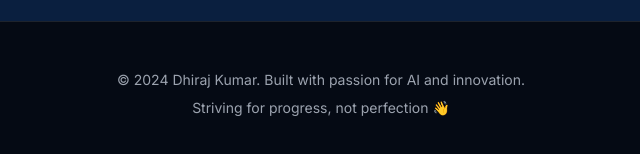
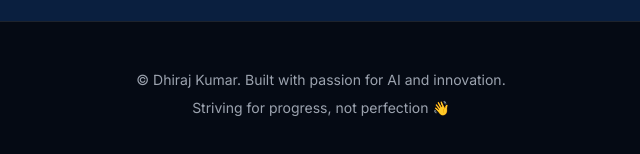
Before and after one commit to Dhirajgupta440/Dhiraj_Portfolio58, a plain HTML site: page index.html in a window 1280 px wide. Shown: the part 7553-7707 px from the top of the page, 319-959 px from the left. Drawn offline with nearby package versions, Linux system fonts and the light colour scheme.

Commit message:
Shivangi

```diff
--- a/index.html
+++ b/index.html
@@ -639,7 +639,7 @@
   <!-- FOOTER -->
   <footer class="bg-black/50 py-12 border-t border-white/10">
     <div class="max-w-7xl mx-auto px-6 text-center text-sm text-gray-400">
-      <p>&copy; 2024 Dhiraj Kumar. Built with passion for AI and innovation.</p>
+      <p>&copy;  Dhiraj Kumar. Built with passion for AI and innovation.</p>
       <p class="mt-2">Striving for progress, not perfection 👋</p>
     </div>
   </footer>
```
